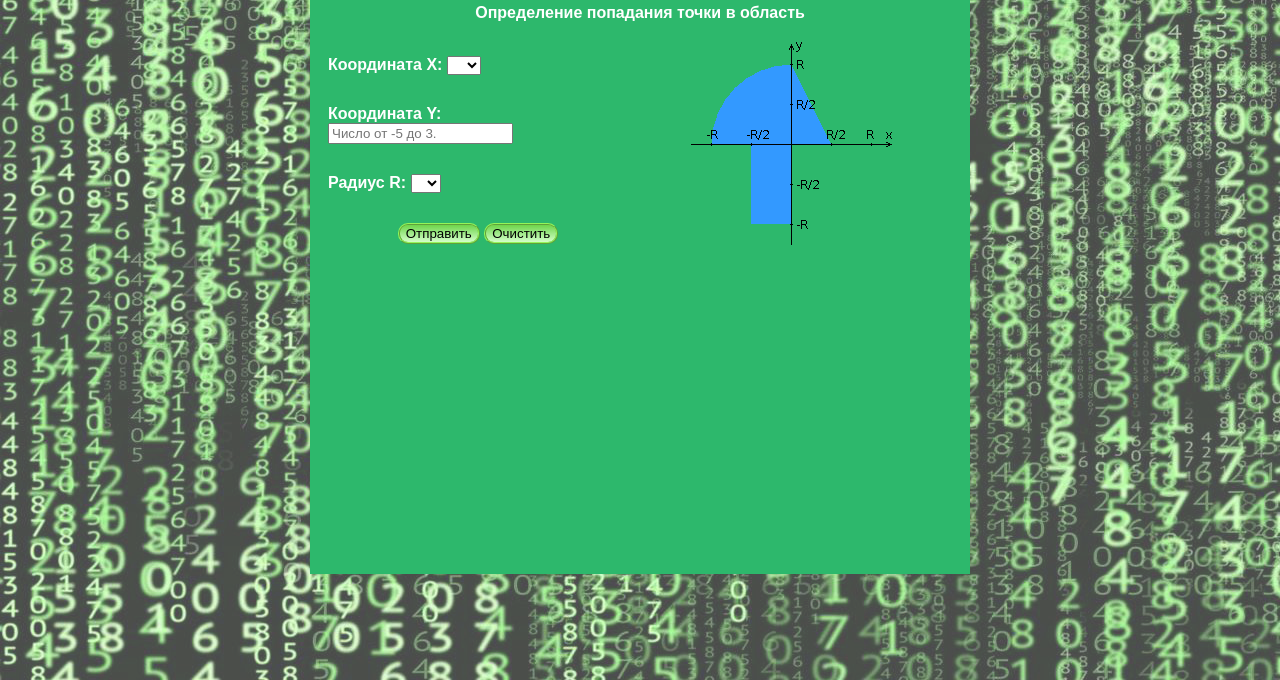
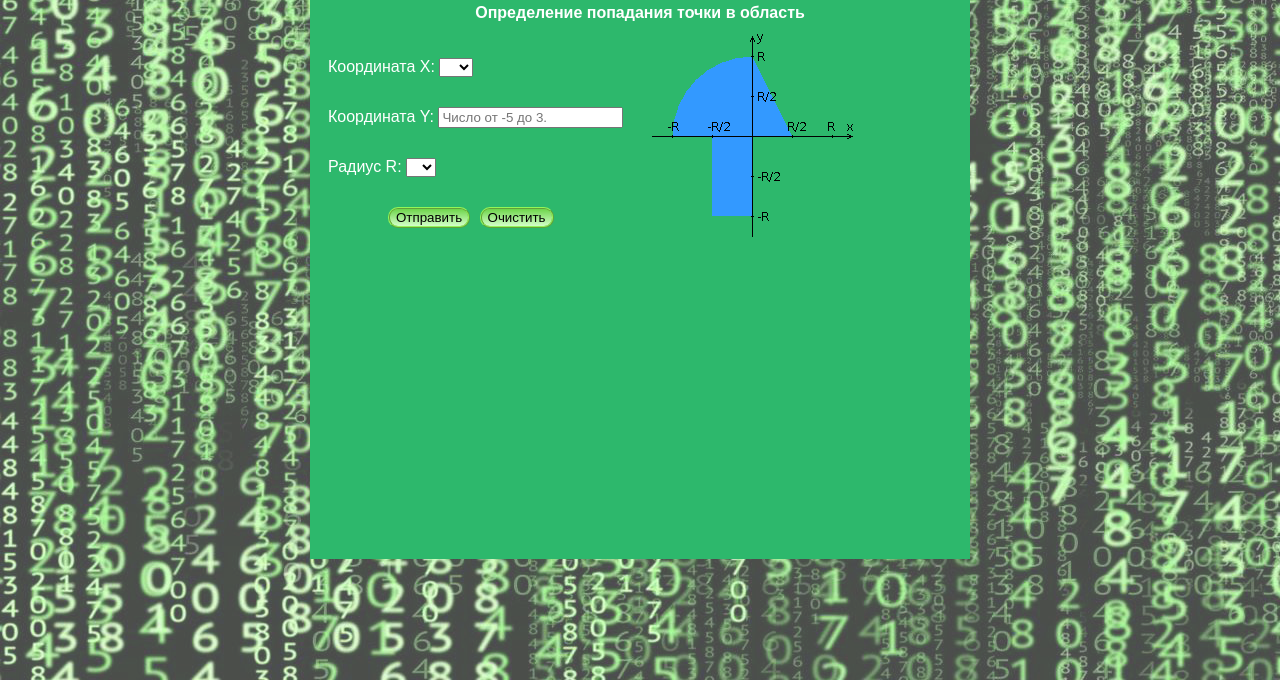
Before and after one commit to TohaRhymes/ITMO_Web_lab1, a PHP site: page / in a window 1280 px wide. Shown: the part 120-800 px from the top of the page. Run offline with PHP 8.4, Linux system fonts and the light colour scheme; lists and menus that the app fills with data are empty.

Commit message:
finalBeforeLab

```diff
--- a/WebLab1/index.html
+++ b/WebLab1/index.html
@@ -65,6 +65,10 @@
             background: -webkit-gradient(linear, 0 0, 0 100%, from(#6ed54b), to(#289c44));
         }
 
+        #button1 {
+            margin: 0px 5px 0px 70px;
+        }
+
         /*.button:focus {*/
         /*    color: white;*/
         /*}*/
@@ -100,7 +104,7 @@
             <th colspan="2"> Определение попадания точки в область</th>
         </tr>
         <tr>
-            <th width="50%">
+            <td width="50%">
                 <table width="100%">
                     <form action="select.php" method="get"
                           onsubmit="return checkAndDraw(document.getElementById('X').value, document.getElementById('Y').value, document.getElementById('R').value)"
@@ -117,7 +121,7 @@
                             <option value="3">3</option>
                             <option value="4">4</option>
                         </select></p>
-                        <p class="inputField"><b>Координата Y:</b>
+                        <p class="inputField">Координата Y:
                             <input id="Y" name="Y" placeholder="Число от -5 до 3." size="20px" type="text">
                         </p>
                         <p class="inputField">Радиус R: <select id="R" name="R" required>
@@ -128,22 +132,22 @@
                             <option value="4">4</option>
                             <option value="5">5</option>
                         </select></p>
-                        <p><input class="button" type="submit" value="Отправить">
+                        <p><input class="button" id="button1" type="submit" value="Отправить">
                             <input class="button" onclick="makeYWhite()" type="reset" value="Очистить"></p>
                     </form>
                 </table>
-            </th>
-            <th width="50%">
+            </td>
+            <td width="50%">
                 <canvas id="canvas" width=237px height=215px></canvas>
                 <img width="0" height="0" src='img/areas.png' id='img'/>
-            </th>
+            </td>
         </tr>
         <tr>
-            <th colspan="2">
+            <td colspan="2">
                 <p>
                     <iframe name="answer"></iframe>
                 </p>
-            </th>
+            </td>
         </tr>
     </table>
 
```
Also changed, not shown: WebLab1/select.php (+23 -3 lines).
